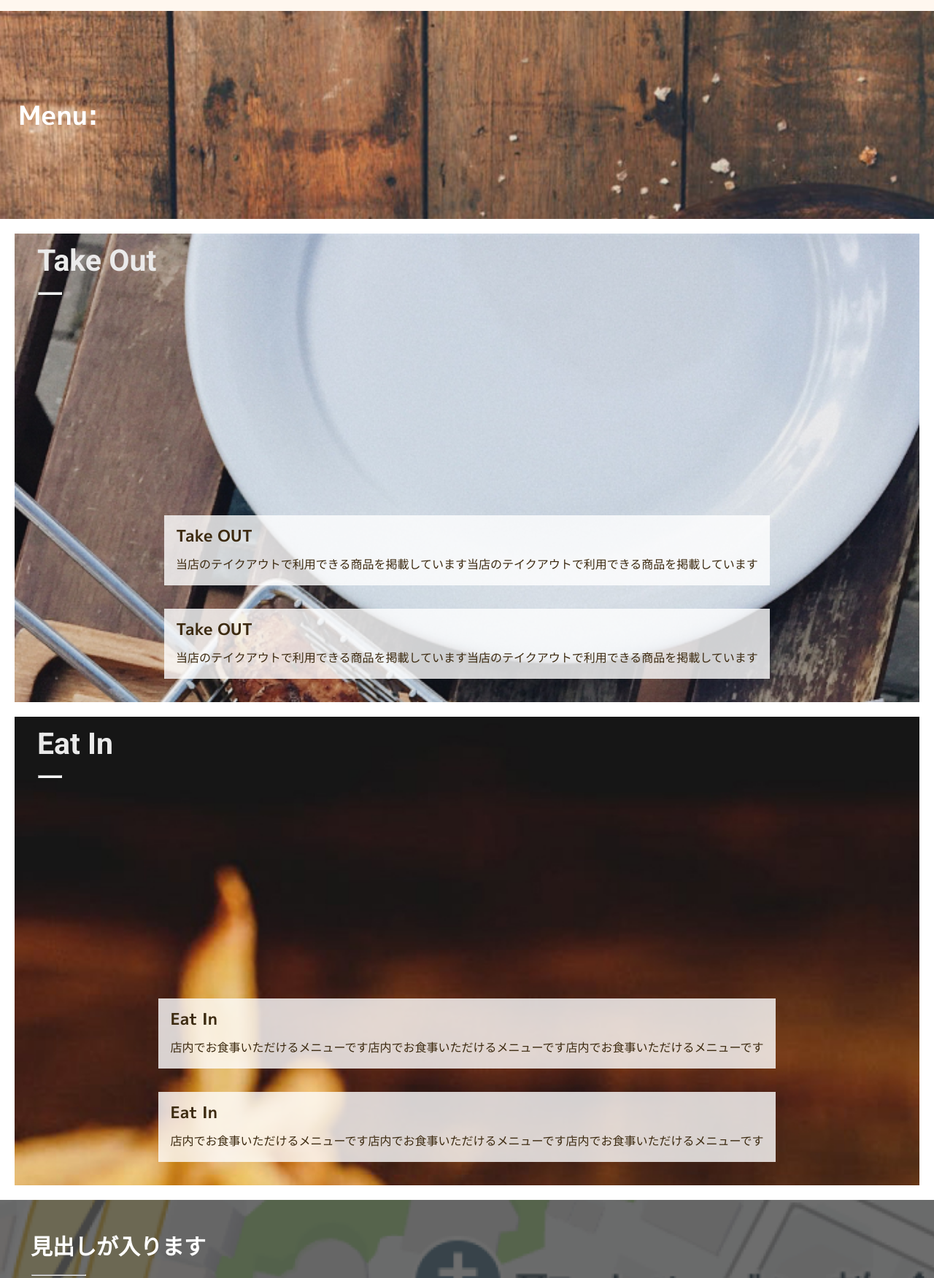
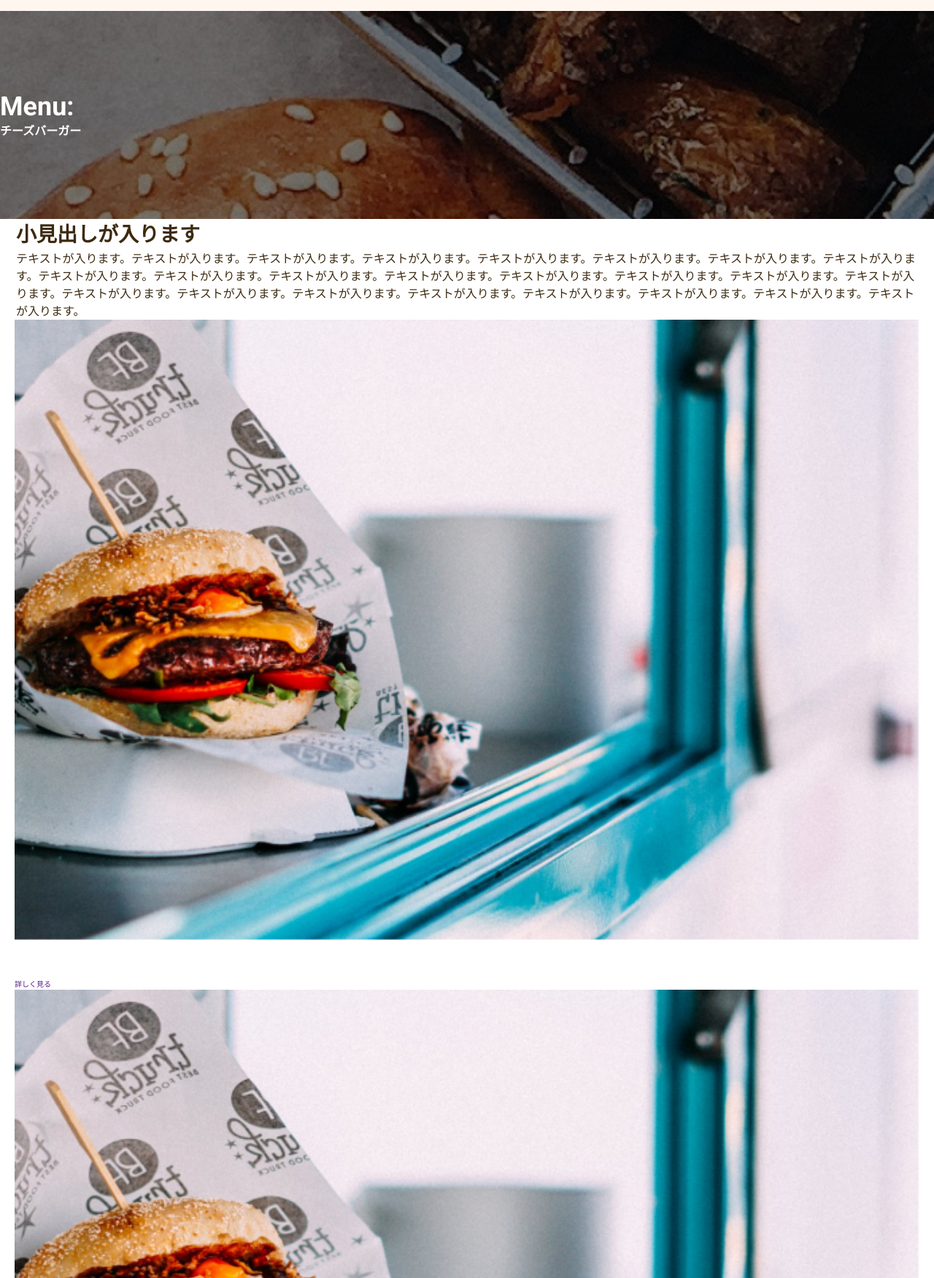
Before and after one commit to Ayaka-K414/hamburger-site, a plain HTML site: page html/archive.html in a window 1280 px wide. Shown: the part 200-1951 px from the top of the page at 73% size. Drawn offline with nearby package versions, Linux system fonts and the light colour scheme; a web font is replaced by a local one.

Commit message:
アーカイブページ途中まで。フロントページのレスポンシブに戻る

```diff
--- a/asset/scss/foundation/_variable.scss
+++ b/asset/scss/foundation/_variable.scss
@@ -13,4 +13,4 @@ $color--sidebar: #F2EDE9;
 
 // フォント
 $font--roboto: 'Roboto', sans-serif;
-$font--MPLUS: 'M PLUS 1', sans-serif;
+$font--MPLUS: 'M PLUS 1p', sans-serif;
--- a/asset/scss/object/component/_text.scss
+++ b/asset/scss/object/component/_text.scss
@@ -2,7 +2,8 @@
 @use "../../foundation/variable" as *;
 
 
-.c-text {
+// front-page
+.c-text {   // オーダー方法のテキストボックス内のテキスト
     color: $color--textBrown;
     background: rgba(255, 255, 255, 0.8);
     font-size: 1.6rem;
@@ -10,20 +11,27 @@
     padding: 16px;
 }
 
-.c-text--bold {
+.c-text--bold {   // オーダー方法のテキストボックス内の見出し
     @extend .c-text;
     font-weight: 700;
-    // font-family:  'M+ C Type-1 (basic latin) Bold','M+ Type-1 (general-j) Bold', sans-serif;
-    font-family: 'M PLUS 1p', sans-serif;
+    font-family: $font--MPLUS;
     font-size: 2.2rem;
     line-height: 24px;
     padding: 16px 0px 0px 16px;
 }
 
-.c-text--map {
+.c-text--map {   // 地図のテキスト
     font-size: 1.4rem;
     font-weight: 700;
     line-height: 33px;
     color: $color--titleWhite;
     padding: 0 40px 57px;
 }
+
+
+// archive-page
+.c-text--introduction {
+    font-size: 1.6rem;
+    line-height: 24px;
+    color: $color--textBrown;
+}
--- a/asset/scss/object/component/_title.scss
+++ b/asset/scss/object/component/_title.scss
@@ -1,14 +1,16 @@
 // 変数呼び出し
 @use "../../foundation/variable" as *;
 
-.c-title {
+
+// front-page
+
+.c-title {   // @extend用のタイトルの基本スタイル（太さ700、M PLUSフォント、文字色White）
     font-weight: 700;
-    // font-family: 'M+ M Type-1 (general-j) bold', sans-serif;
-    font-family: 'M PLUS 1p', sans-serif;
+    font-family: $font--MPLUS;
     color: $color--titleWhite;
 }
 
-.c-title--roboto1 {   // headerのh1
+.c-title--logo {   // headerのロゴ
     @extend .c-title;
     color: $color--titleGray;
     font-family: $font--roboto;
@@ -21,14 +23,14 @@
     }
 }
 
-.c-title--main-visual {
+.c-title--main-visual {   // メインビジュアルの見出し
     @extend .c-title;
     font-size: 3.6rem;
     line-height: 53px;
     margin-left: 25px
 }
 
-.c-title--roboto2 {   // ulのh2
+.c-title--ordermethods {   // オーダー方法の見出し
     @extend .c-title;
     font-family: $font--roboto;
     font-size: 4.1rem;
@@ -39,7 +41,7 @@
     padding-bottom: 19px
 }
 
-.c-title--map {
+.c-title--map {   // 地図の見出し
     @extend .c-title;
     font-size: 3.0rem;
     line-height: 44.55px;
@@ -48,7 +50,7 @@
     padding-bottom: 15px;
 }
 
-.c-title--sidebar {
+.c-title--sidebar {   // メニュー一覧の見出し
     @extend.c-title;
     color: $color--titleGray;
     font-size: 2.4rem;
@@ -60,3 +62,26 @@
         }
     }
 }
+
+
+// archive-page
+
+.c-title--first-archive-main-visual {   // メインビジュアルの見出し--アーカイブ
+    @extend .c-title;
+    font-family: $font--roboto;
+    font-size: 3.6rem;
+    line-height: 42px;
+}
+
+.c-title--second-archive-main-visual {
+    @extend .c-title;
+    font-size: 1.6rem;
+    line-height: 24px;
+}
+
+.c-title--introduction {
+    @extend .c-title;
+    font-size: 2.8rem;
+    line-height: 42px;
+    color: $color--textBrown;
+}
--- a/asset/scss/object/project/_main-visual.scss
+++ b/asset/scss/object/project/_main-visual.scss
@@ -5,3 +5,22 @@
     display: flex;
     align-items: center;
 }
+
+.p-main-visual--archive {
+    @extend .p-main-visual;
+    background-image: url(../../../../img/archive-main.jpg);
+    display: flex;
+    flex-direction: column;
+    justify-content: center;
+    align-items: stretch;
+    position: relative;
+    z-index: 1;
+    &::before {
+        content: "";
+        position: absolute;
+        background-color: rgba($color: #000000, $alpha: 0.5);
+        width: 100%;
+        height: 100%;
+        z-index: -1;
+    }
+}
--- a/asset/scss/object/project/_map.scss
+++ b/asset/scss/object/project/_map.scss
@@ -7,7 +7,7 @@
     background-image: url(../../../../img/front-map.png);
     background-size: cover;
     position: relative;
-    z-index: 1;
+    z-index: 10;
     &::before {
         content: "";
         background-color: rgba($color: #000000, $alpha: 0.2855);
--- a/asset/scss/style.scss
+++ b/asset/scss/style.scss
@@ -27,6 +27,7 @@
 @use "object/component/vertical-line";
 @use "object/component/list";
 @use "object/component/menubg";
+@use "object/component/image";
 
 
 // Project
@@ -37,3 +38,5 @@
 @use "object/project/p-header";
 @use "object/project/p-footer";
 @use "object/project/p-sidebar";
+@use "object/project/introduction";
+@use "object/project/menu-cards";
--- a/html/archive.html
+++ b/html/archive.html
@@ -13,16 +13,13 @@
     <link href="https://fonts.googleapis.com/css2?family=M+PLUS+1:wght@100;200;300;400;500;600;700;800;900&family=Roboto:wght@100;300;400;500;700;900&display=swap" rel="stylesheet">
 <!-- M PLUS 1p -->
     <link href="https://fonts.googleapis.com/css2?family=M+PLUS+1p:wght@400;700;900&display=swap" rel="stylesheet">
-<!-- M+1m -->
-    <!-- <link rel="stylesheet" type="text/css" href="http://mplus-fonts.sourceforge.jp/webfonts/basic_latin/mplus_webfonts.css">
-    <link rel="stylesheet" type="text/css" href="http://mplus-fonts.sourceforge.jp/webfonts/general-j/mplus_webfonts.css"> -->
 <!-- Font Awesome -->
     <script src="https://kit.fontawesome.com/4c57c614d1.js" crossorigin="anonymous"></script>
 
 </head>
 <body>
     <header class="l-header p-header">
-        <h1 class="p-header__title c-title--roboto1"><a href="front-page.html">Hamburger</a></h1>
+        <h1 class="p-header__title c-title--logo"><a href="front-page.html">Hamburger</a></h1>
         <button class="p-header__menu c-menu">Menu</button>
         <form class="p-form" action="./archive_search.html" method="post">
             <div class="p-form__input">
@@ -34,56 +31,47 @@
 
     <main class="l-main">
         <article class="p-article">
-            <div class="p-main-visual">
-                <h2 class="p-main-visual__title c-title--main-visual">Menu:</h2>
+            <div class="p-main-visual--archive">
+                <h2 class="p-main-visual__first-title c-title--first-archive-main-visual">Menu:</h2>
+                <h3 class="p-main-visual__second-title c-title--second-archive-main-visual">チーズバーガー</h3>
             </div>
-            <ul class="p-ordermethods">
-                <li class="p-ordermethods__takeout">
-                    <div class="flex1">
-                        <h2 class="p-ordermethods__title c-title--roboto2">Take Out</h2>
-                        <hr class="p-ordermethods__hr c-hr">
-                    </div>
-                    <div class="flex2">
-                        <dl class="p-ordermethods__dl1">
-                            <a href="">
-                                <dt class="p-ordermethods__dt c-text--bold">Take OUT</dt>
-                                <dd class="p-ordermethods__dt c-text">当店のテイクアウトで利用できる商品を掲載しています当店のテイクアウトで利用できる商品を掲載しています</dd>
-                            </a>
-                        </dl>
-                        <dl class="p-ordermethods__dl2">
-                            <a href="">
-                                <dt class="p-ordermethods__dt c-text--bold">Take OUT</dt>
-                                <dd class="p-ordermethods__dt c-text">当店のテイクアウトで利用できる商品を掲載しています当店のテイクアウトで利用できる商品を掲載しています</dd>
-                            </a>
-                        </dl>
+            <section class="p-introduction">
+                <h2 class="p-introduction__title c-title--introduction">小見出しが入ります</h2>
+                <p class="p-introduction__text c-text--introduction">テキストが入ります。テキストが入ります。テキストが入ります。テキストが入ります。テキストが入ります。テキストが入ります。テキストが入ります。テキストが入ります。テキストが入ります。テキストが入ります。テキストが入ります。テキストが入ります。テキストが入ります。テキストが入ります。テキストが入ります。テキストが入ります。テキストが入ります。テキストが入ります。テキストが入ります。テキストが入ります。テキストが入ります。テキストが入ります。テキストが入ります。テキストが入ります。</p>
+            </section>
+            <ul class="p-menu-cards">
+                <li class="p-menu-cards__list">
+                    <img class="p-menu-cards__image c-image" src="../img/archive-menu.jpg" alt="チーズバーガーメニューの写真">
+                    <!-- <div class="p-menu-cards__summary"> -->
+                        <h3 class="p-menu-cards__first-title c-title--first-title">チーズバーガー</h3>
+                        <h4 class="p-menu-cards__second-title c-title--second-title">小見出しが入ります</h4>
+                        <p class="p-menu-cards__text c-text--summary">テキストが入ります。テキストが入ります。テキストが入ります。テキストが入ります。テキストが入ります。テキストが入ります。テキストが入ります。テキストが入ります。</p>
+                        <a class="p-menu-cards__button c-button-link" href="">詳しく見る</a>
+                    <!-- </div> -->
+                </li>
+                <li class="p-menu-cards__list">
+                    <img class="p-menu-cards__image c-image" src="../img/archive-menu.jpg" alt="ダブルチーズバーガーメニューの写真">
+                    <div class="p-menu-cards__summary">
+                        <h3 class="p-menu-cards__first-title c-title--first-title">ダブルチーズバーガー</h3>
+                        <h4 class="p-menu-cards__second-title c-title--second-title">小見出しが入ります</h4>
+                        <p class="p-menu-cards__text c-text--summary">テキストが入ります。テキストが入ります。テキストが入ります。テキストが入ります。テキストが入ります。テキストが入ります。テキストが入ります。テキストが入ります。</p>
+                        <a class="p-menu-cards__button c-button-link" href="">詳しく見る</a>
                     </div>
                 </li>
-                <li class="p-ordermethods__eatin">
-                    <div class="flex1">
-                        <h2 class="p-ordermethods__title c-title--roboto2">Eat In</h2>
-                        <hr class="p-ordermethods__hr c-hr">
-                    </div>
-                    <div class="flex2">
-                        <dl class="p-ordermethods__dl1">
-                            <a href="">
-                                <dt class="p-ordermethods__dt c-text--bold">Eat In</dt>
-                                <dd class="p-ordermethods__dt c-text">店内でお食事いただけるメニューです店内でお食事いただけるメニューです店内でお食事いただけるメニューです</dd>
-                            </a>
-                        </dl>
-                        <dl class="p-ordermethods__dl2">
-                            <a href="">
-                                <dt class="p-ordermethods__dt c-text--bold">Eat In</dt>
-                                <dd class="p-ordermethods__dt c-text">店内でお食事いただけるメニューです店内でお食事いただけるメニューです店内でお食事いただけるメニューです</dd>
-                            </a>
-                        </dl>
+                <li class="p-menu-cards__list">
+                    <img class="p-menu-cards__image c-image" src="../img/archive-menu.jpg" alt="スペシャルチーズバーガーメニューの写真">
+                    <div class="p-menu-cards__summary">
+                        <h3 class="p-menu-cards__first-title c-title--first-title">スペシャルチーズバーガー</h3>
+                        <h4 class="p-menu-cards__second-title c-title--second-title">小見出しが入ります</h4>
+                        <p class="p-menu-cards__text c-text--summary">テキストが入ります。テキストが入ります。テキストが入ります。テキストが入ります。テキストが入ります。テキストが入ります。テキストが入ります。テキストが入ります。</p>
+                        <a class="p-menu-cards__button c-button-link" href="">詳しく見る</a>
                     </div>
                 </li>
             </ul>
-            <section class="p-map">
-                    <h2 class="pmap__title c-title--map">見出しが入ります</h2>
-                    <hr class="p-map__hr c-hr--map">
-                    <p class="p-map__text c-text--map">テキストが入ります。テキストが入ります。テキストが入ります。テキストが入ります。テキストが入ります。テキストが入ります。テキストが入ります。テキストが入ります。テキストが入ります。テキストが入ります。テキストが入ります。テキストが入ります。テキストが入ります。テキストが入ります。テキストが入ります。テキストが入ります。テキストが入ります。テキストが入ります。テキストが入ります。テキストが入ります。テキストが入ります。テキストが入ります。テキストが入ります。テキストが入ります。テキストが入ります。テキストが入ります。テキストが入ります。テキストが入ります。テキストが入ります。テキストが入ります。テキストが入ります。テキストが入ります。テキストが入ります。</p>
-            </section>
+            <ul>
+                <li><a href="">前へ</a></li>
+                <li><a href="">次へ</a></li>
+            </ul>
         </article>
     </main>
 
```
Also changed, not shown: html/front-page.html (+3 -6 lines), asset/css/style.css, asset/css/style.min.css, 2 other files.
